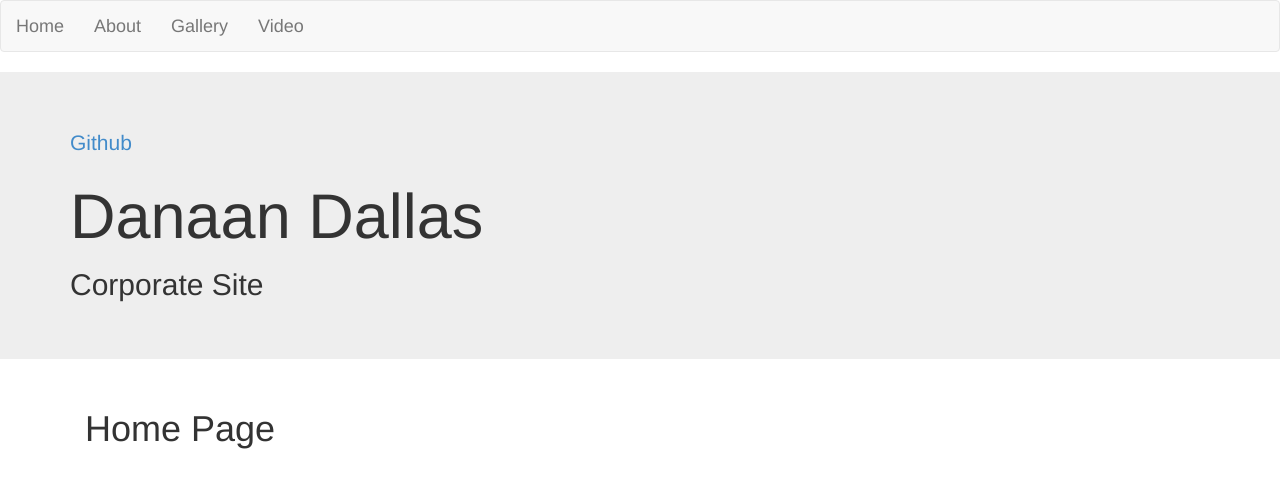
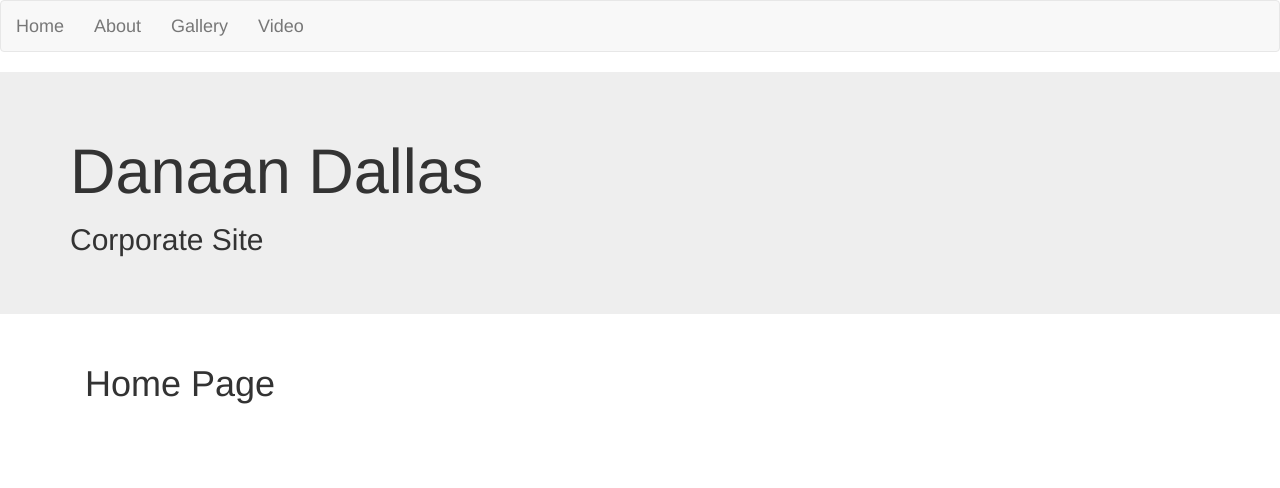
Before and after one commit to troyscott/ddallas-site, a Jekyll site: the page built from index.md, in a window 1280 px wide. Shown: the top 488 px of the page. Built offline with Jekyll 4.4.1, drawn with Linux system fonts in a browser that asks for light colours; Markdown is read by kramdown in place of the engine named in the settings.

Commit message:
updated header

```diff
--- a/_includes/header.html
+++ b/_includes/header.html
@@ -18,12 +18,8 @@
 {% include navigation.html %}
 <div class="jumbotron" >
   <div class="container" >
-    <div id="header_wrap" >
-	     <header class="inner">
-          <a id="forkme_banner" href="{{ site.repo }}">Github</a>
-            <h1 id="project_title">{{ site.name }}</h1>
-            <h2 id="project_tagline">{{ site.description }}</h2>
-       </header>
+            <h1>{{ site.name }}</h1>
+            <h2>{{ site.description }}</h2>
     </div> <!-- header wrap -->
   </div> <!-- container -->
 </div> <!-- jumbotron -->
```
